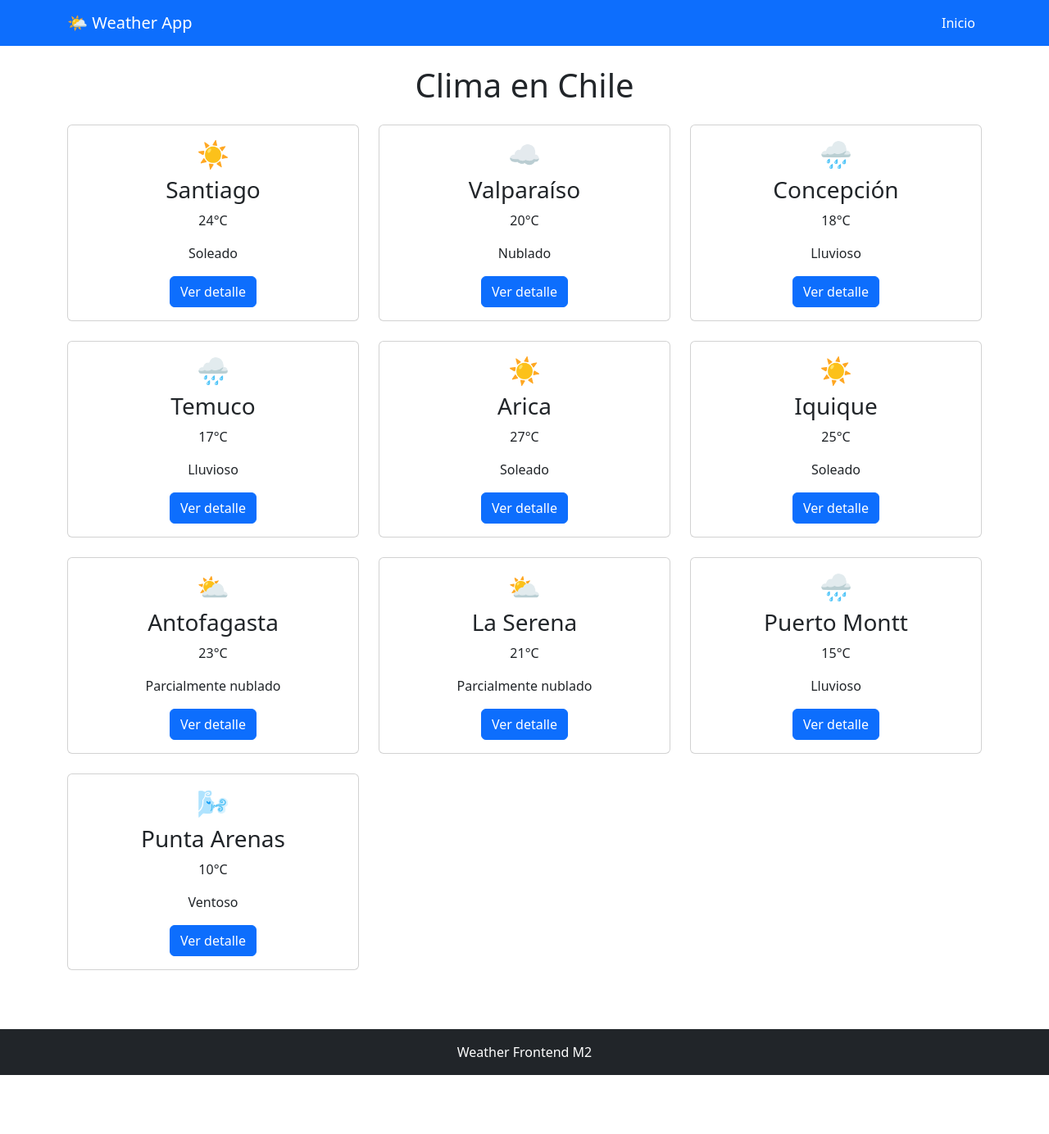
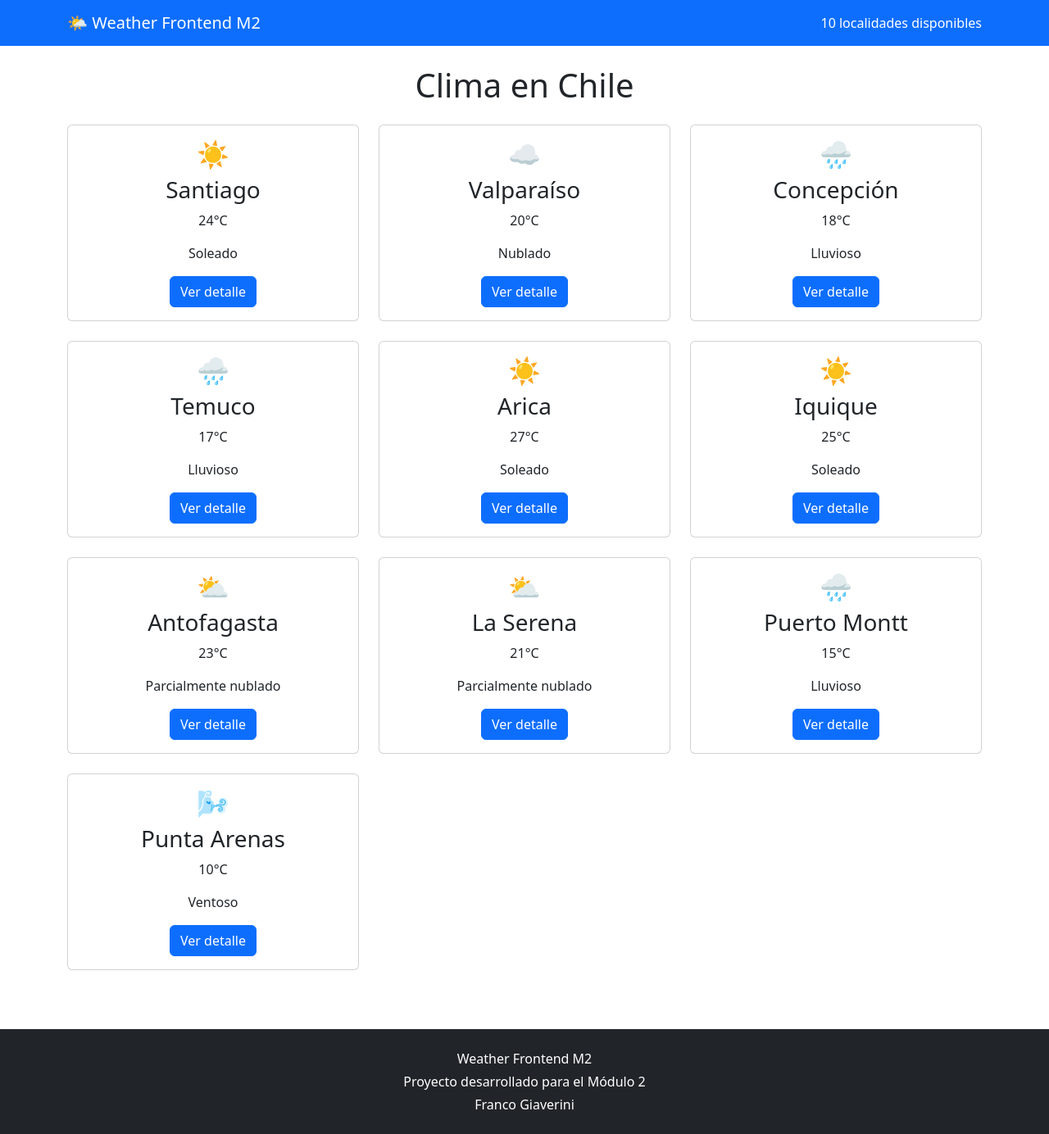
Before and after one commit to FrancoGiaverini/weather-frontend-m2, a plain HTML site: page index.html in a window 1280 px wide. Shown: the whole page at 82% size. Before the commit the page ends 1312 px from the top, so only its background shows below. Drawn offline with nearby package versions, Linux system fonts and the light colour scheme.

Commit message:
feat: mejora navegacion y footer

```diff
--- a/index.html
+++ b/index.html
@@ -16,24 +16,10 @@
     <header>
       <nav class="navbar navbar-expand-lg navbar-dark bg-primary">
         <div class="container">
-          <a class="navbar-brand" href="index.html"> 🌤 Weather App </a>
-
-          <button
-            class="navbar-toggler"
-            type="button"
-            data-bs-toggle="collapse"
-            data-bs-target="#navbarNav"
-          >
-            <span class="navbar-toggler-icon"></span>
-          </button>
-
-          <div class="collapse navbar-collapse" id="navbarNav">
-            <ul class="navbar-nav ms-auto">
-              <li class="nav-item">
-                <a class="nav-link active" href="index.html"> Inicio </a>
-              </li>
-            </ul>
-          </div>
+          <a class="navbar-brand" href="index.html"> 🌤 Weather Frontend M2 </a>
+          <span class="navbar-text text-white">
+            10 localidades disponibles
+          </span>
         </div>
       </nav>
     </header>
@@ -45,11 +31,11 @@
         <div id="citiesContainer" class="row"></div>
       </section>
     </main>
-
-    <footer class="bg-dark text-white text-center p-3 mt-5">
-      Weather Frontend M2
+    <footer class="bg-dark text-white text-center p-4 mt-5">
+      <p class="mb-1">Weather Frontend M2</p>
+      <p class="mb-1">Proyecto desarrollado para el Módulo 2</p>
+      <p class="mb-0">Franco Giaverini</p>
     </footer>
-
     <script src="./assets/js/data.js"></script>
     <script src="./assets/js/home.js"></script>
   </body>
```
Also changed, not shown: detail.html (+6 -26 lines).
